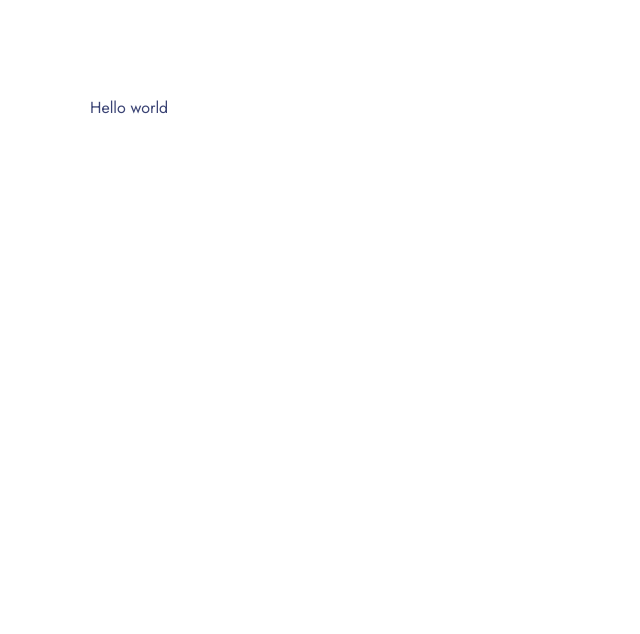
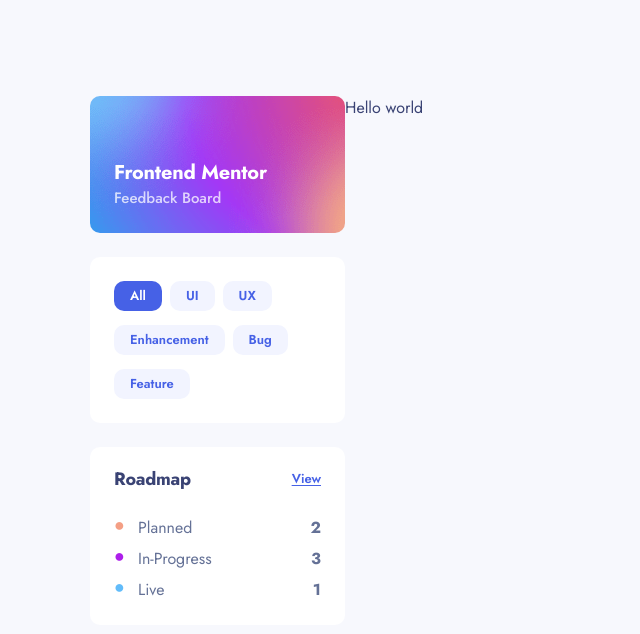
Before and after one commit to keremenen/product-feedback-app, a Next.js app: page / in a window 1280 px wide. Shown: the top 634 px of the page, without its empty margins (0-640 px from the left). Built offline with nearby package versions, Linux system fonts and the light colour scheme.

Commit message:
Add hardcoded header

```diff
--- a/src/app/layout.tsx
+++ b/src/app/layout.tsx
@@ -1,6 +1,7 @@
 import type { Metadata } from "next";
 import localFont from "next/font/local";
 import "../styles/globals.css";
+import { Button } from "@/components/ui/button";
 
 const jost = localFont({
   src: "../fonts/Jost-VariableFont_wght.ttf",
@@ -20,9 +21,96 @@
   return (
     <html lang="en">
       <body
-        className={`${jost.className} mx-auto flex max-w-[1100px] flex-row pt-24 text-body-1 text-secondary-dark-blue antialiased`}
+        className={`${jost.className} mx-auto flex max-w-[1100px] flex-row bg-secondary-light-grey pt-24 text-body-1 text-secondary-dark-blue antialiased`}
       >
-        <header className="max-w-[255px] md:text-black"></header>
+        <header className="flex w-[255px] flex-col gap-6">
+          <div className="bg-desktop-gradient flex h-[8.5625rem] w-full flex-col justify-end rounded-md bg-primary-white p-6">
+            <h1 className="text-heading-2 text-primary-white">
+              Frontend Mentor
+            </h1>
+            <p className="text-body-2 font-medium tracking-normal text-primary-white/75">
+              Feedback Board
+            </p>
+          </div>
+
+          <nav className="w-full rounded-md bg-primary-white p-6">
+            <ul className="flex flex-wrap gap-x-2 gap-y-[0.875rem]">
+              <li>
+                <Button variant={"badge-active"} size={"badge"}>
+                  All
+                </Button>
+              </li>
+              <li>
+                <Button variant={"badge"} size={"badge"}>
+                  UI
+                </Button>
+              </li>
+              <li>
+                <Button variant={"badge"} size={"badge"}>
+                  UX
+                </Button>
+              </li>
+              <li>
+                <Button variant={"badge"} size={"badge"}>
+                  Enhancement
+                </Button>
+              </li>
+              <li>
+                <Button variant={"badge"} size={"badge"}>
+                  Bug
+                </Button>
+              </li>
+              <li>
+                <Button variant={"badge"} size={"badge"}>
+                  Feature
+                </Button>
+              </li>
+            </ul>
+          </nav>
+
+          <div className="rounded-md bg-primary-white p-6 pt-[1.1875rem]">
+            <div className="mb-6 flex items-center justify-between">
+              <h3 className="text-heading-3 text-secondary-dark-blue">
+                Roadmap
+              </h3>
+              <a
+                href="#"
+                className="text-body-3 text-primary-blue underline underline-offset-2"
+              >
+                View
+              </a>
+            </div>
+            <ul className="space-y-2">
+              <li className="flex items-start text-tertiary-orange">
+                <span className="max-w-2 text-lg leading-none">●</span>
+                <div className="ml-4 inline-block text-body-1 font-normal capitalize text-secondary-dark-grey">
+                  planned
+                </div>
+                <div className="ml-auto inline-block text-body-1 font-bold text-secondary-dark-grey">
+                  2
+                </div>
+              </li>
+              <li className="flex items-start text-primary-purple">
+                <span className="max-w-2 text-lg leading-none">●</span>
+                <div className="ml-4 text-body-1 font-normal capitalize text-secondary-dark-grey">
+                  in-progress
+                </div>
+                <div className="ml-auto text-body-1 font-bold text-secondary-dark-grey">
+                  3
+                </div>
+              </li>
+              <li className="flex items-start text-tertiary-sky">
+                <span className="max-w-2 text-lg leading-none">●</span>
+                <div className="ml-4 text-body-1 font-normal capitalize text-secondary-dark-grey">
+                  live
+                </div>
+                <div className="ml-auto text-body-1 font-bold text-secondary-dark-grey">
+                  1
+                </div>
+              </li>
+            </ul>
+          </div>
+        </header>
         {children}
       </body>
     </html>
--- a/tailwind.config.ts
+++ b/tailwind.config.ts
@@ -1,83 +1,89 @@
-import type { Config } from 'tailwindcss'
+import type { Config } from "tailwindcss";
 
 const config: Config = {
-	darkMode: ['class'],
+  darkMode: ["class"],
   content: [
-		'./src/pages/**/*.{js,ts,jsx,tsx,mdx}',
-		'./src/components/**/*.{js,ts,jsx,tsx,mdx}',
-		'./src/app/**/*.{js,ts,jsx,tsx,mdx}',
+    "./src/pages/**/*.{js,ts,jsx,tsx,mdx}",
+    "./src/components/**/*.{js,ts,jsx,tsx,mdx}",
+    "./src/app/**/*.{js,ts,jsx,tsx,mdx}",
   ],
   theme: {
     extend: {
       colors: {
-				'primary-purple': '#AD1FEA',
-				'primary-blue': '#4661E6',
-				'primary-dark-blue': '#373F68',
-				'primary-white': '#FFFFFF',
-				'secondary-grey': '#F2F4FF',
-				'secondary-light-grey': '#F7F8FD',
-				'secondary-dark-blue': '#3A4374',
-				'secondary-dark-grey': '#647196',
-				'tertiary-orange': '#F49F85',
-				'tertiary-sky': '#62BCFA',
+        "primary-purple": "#AD1FEA",
+        "primary-blue": "#4661E6",
+        "primary-dark-blue": "#373F68",
+        "primary-white": "#FFFFFF",
+        "secondary-grey": "#F2F4FF",
+        "secondary-light-grey": "#F7F8FD",
+        "secondary-dark-blue": "#3A4374",
+        "secondary-dark-grey": "#647196",
+        "tertiary-orange": "#F49F85",
+        "tertiary-sky": "#62BCFA",
       },
       fontSize: {
-				'heading-1': [
-					'1.5rem',
+        "heading-1": [
+          "1.5rem",
           {
-						lineHeight: '2.1875rem',
-						letterSpacing: '-0.0206rem',
-						fontWeight: '700',
+            lineHeight: "2.1875rem",
+            letterSpacing: "-0.0206rem",
+            fontWeight: "700",
           },
         ],
-				'heading-2': [
-					'1.25rem',
+        "heading-2": [
+          "1.25rem",
           {
-						lineHeight: '1.813rem',
-						letterSpacing: '-0.016rem',
-						fontWeight: '700',
+            lineHeight: "1.813rem",
+            letterSpacing: "-0.016rem",
+            fontWeight: "700",
           },
         ],
-				'heading-3': [
-					'1.125rem',
+        "heading-3": [
+          "1.125rem",
           {
-						lineHeight: '1.625rem',
-						letterSpacing: '-0.016rem',
-						fontWeight: '700',
+            lineHeight: "1.625rem",
+            letterSpacing: "-0.016rem",
+            fontWeight: "700",
           },
         ],
-				'heading-4': [
-					'0.875rem',
+        "heading-4": [
+          "0.875rem",
           {
-						lineHeight: '1.25rem',
-						letterSpacing: '-0.013rem',
-						fontWeight: '700',
+            lineHeight: "1.25rem",
+            letterSpacing: "-0.013rem",
+            fontWeight: "700",
           },
         ],
-				'body-1': [
-					'1rem',
+        "body-1": [
+          "1rem",
           {
-						lineHeight: '1.438rem',
+            lineHeight: "1.438rem",
           },
         ],
-				'body-2': [
-					'0.938rem',
+        "body-2": [
+          "0.938rem",
           {
-						lineHeight: '1.375rem',
+            lineHeight: "1.375rem",
           },
         ],
-				'body-3': [
-					'0.813rem',
+        "body-3": [
+          "0.813rem",
           {
-						lineHeight: '1.188rem',
-						fontWeight: '600',
+            lineHeight: "1.188rem",
+            fontWeight: "600",
           },
         ],
+      },
+      backgroundImage: {
+        "desktop-gradient": 'url("/images/background-header.png")',
+      },
+      borderRadius: {
+        md: "0.625rem",
       },
     },
   },
 
   // eslint-disable-next-line @typescript-eslint/no-require-imports
-	plugins: [require('tailwindcss-animate')],
-}
-export default config
+  plugins: [require("tailwindcss-animate")],
+};
+export default config;
```
Also changed, not shown: public/images/background-header.png (added). Lines whose indentation alone changed are shown as unchanged.
